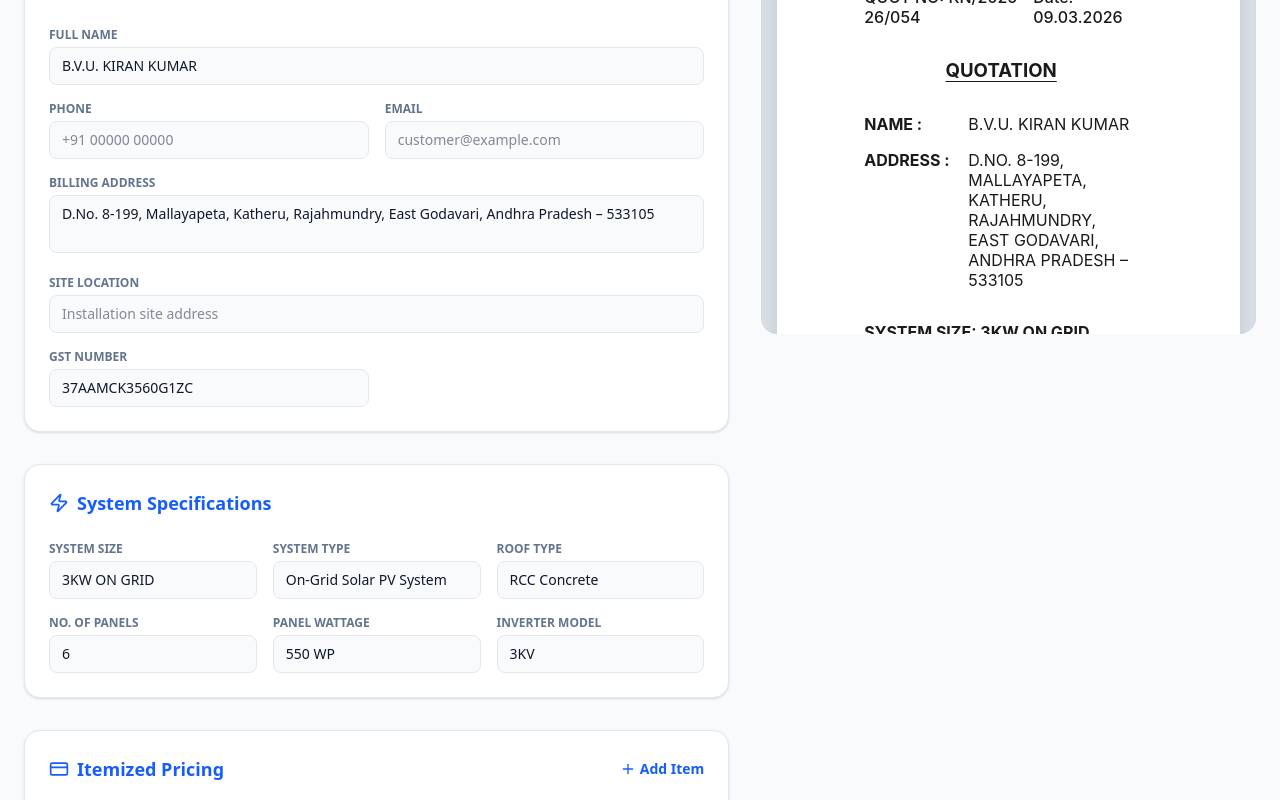
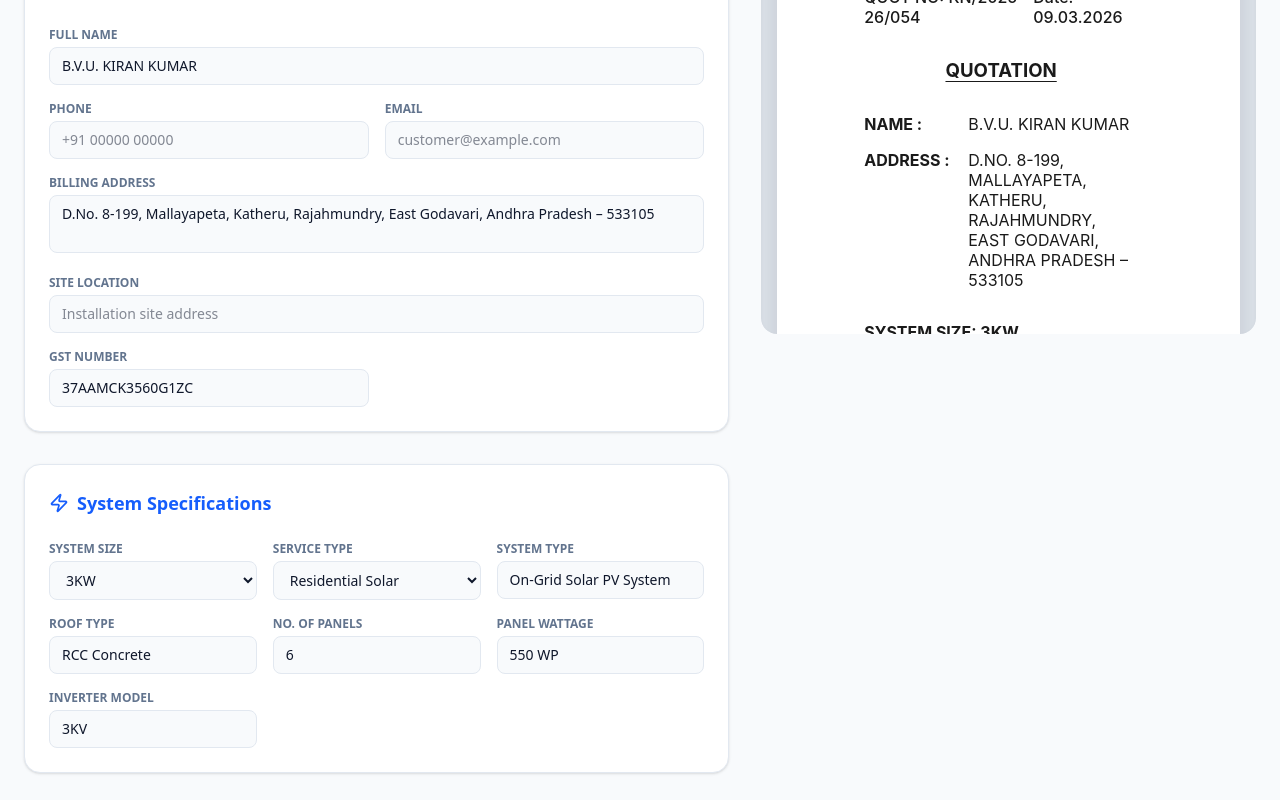
Before and after one commit to Aswini611/KnpowerGen, a React (Vite) app: page / in a window 1280 px wide. Shown: the part 438-1238 px from the top of the page. Built offline with nearby package versions, Linux system fonts and the light colour scheme.

Commit message:
Add System Size and Service Type dropdowns

```diff
--- a/src/App.tsx
+++ b/src/App.tsx
@@ -18,7 +18,8 @@ const INITIAL_DATA: QuotationData = {
   customerEmail: '',
   gstNumber: '37AAMCK3560G1ZC',
   siteLocation: '',
-  systemSize: '3KW ON GRID',
+  systemSize: '3KW',
+  serviceType: 'Residential Solar',
   systemType: 'On-Grid Solar PV System',
   roofType: 'RCC Concrete',
   numPanels: '6',
@@ -349,7 +350,17 @@ export default function App() {
             <div className="grid grid-cols-1 md:grid-cols-3 gap-4">
               <div>
                 <label className="block text-xs font-semibold text-slate-500 uppercase mb-1">System Size</label>
-                <input type="text" name="systemSize" value={data.systemSize} onChange={handleInputChange} className="w-full bg-slate-50 border border-slate-200 rounded-lg px-3 py-2 text-sm focus:ring-2 focus:ring-blue-500 outline-none" />
+                <select name="systemSize" value={data.systemSize} onChange={handleInputChange} className="w-full bg-slate-50 border border-slate-200 rounded-lg px-3 py-2 text-sm focus:ring-2 focus:ring-blue-500 outline-none">
+                  <option value="3KW">3KW</option>
+                  <option value="5KW">5KW</option>
+                </select>
+              </div>
+              <div>
+                <label className="block text-xs font-semibold text-slate-500 uppercase mb-1">Service Type</label>
+                <select name="serviceType" value={data.serviceType} onChange={handleInputChange} className="w-full bg-slate-50 border border-slate-200 rounded-lg px-3 py-2 text-sm focus:ring-2 focus:ring-blue-500 outline-none">
+                  <option value="Residential Solar">Residential Solar</option>
+                  <option value="Commercial Solar">Commercial Solar</option>
+                </select>
               </div>
               <div>
                 <label className="block text-xs font-semibold text-slate-500 uppercase mb-1">System Type</label>
@@ -641,9 +652,10 @@ function QuotationTemplate({ data }: { data: QuotationData }) {
           </div>
         </div>
 
-        {/* System Size */}
-        <div className="font-bold mb-4 uppercase">
-          SYSTEM SIZE: {data.systemSize}
+        {/* System Size and Service Type */}
+        <div className="space-y-2 mb-4 uppercase font-bold">
+          <div>SYSTEM SIZE: {data.systemSize}</div>
+          <div>SERVICE TYPE: {data.serviceType}</div>
         </div>
 
         {/* Items Table */}
--- a/src/types.ts
+++ b/src/types.ts
@@ -27,6 +27,7 @@ export interface QuotationData {
 
   // System Details
   systemSize: string;
+  serviceType: string;
   systemType: string;
   roofType: string;
   numPanels: string;
```
